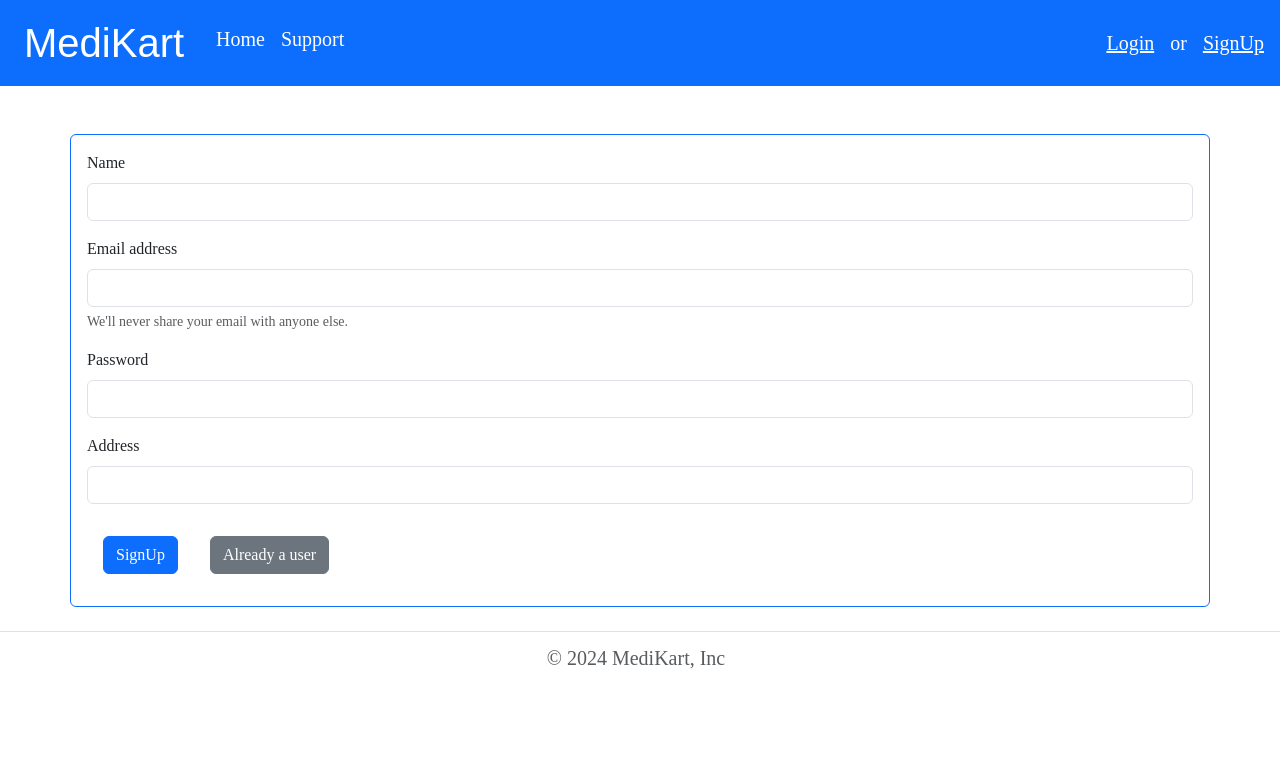
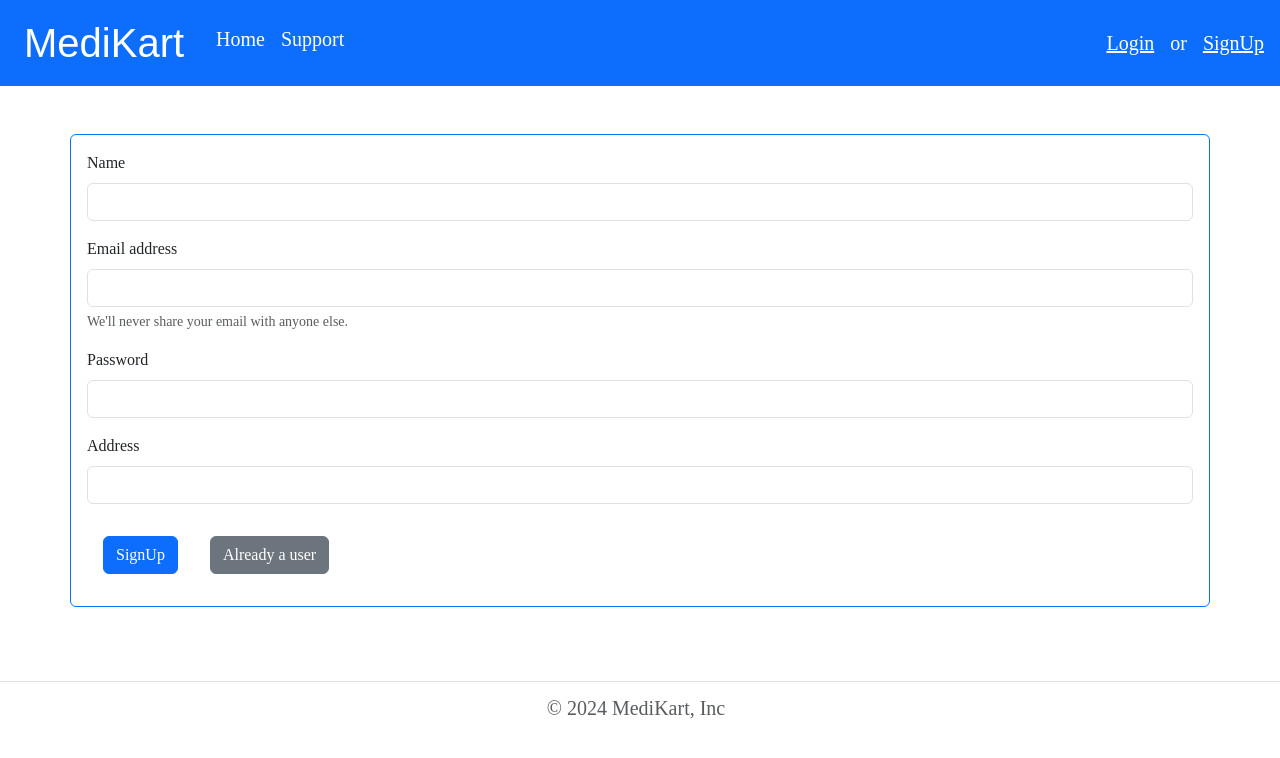
Before and after one commit to aerraj/MediKart, a React (Vite) app in the folder frontend/: page /createuser in a window 1280 px wide. Shown: the top 758 px of the page. Built offline with nearby package versions, Linux system fonts and the light colour scheme; a web font is replaced by a local one.

Commit message:
add-some-space

```diff
--- a/frontend/src/screens/Signup.jsx
+++ b/frontend/src/screens/Signup.jsx
@@ -63,6 +63,7 @@ const onChange = (e) => {
   <Link to="/login" className="btn btn-secondary m-3">Already a user</Link>
   </form>
 </div>
+<div style={{ height: '50px' }}></div>
 <Footer/>
     </>
   )
```
